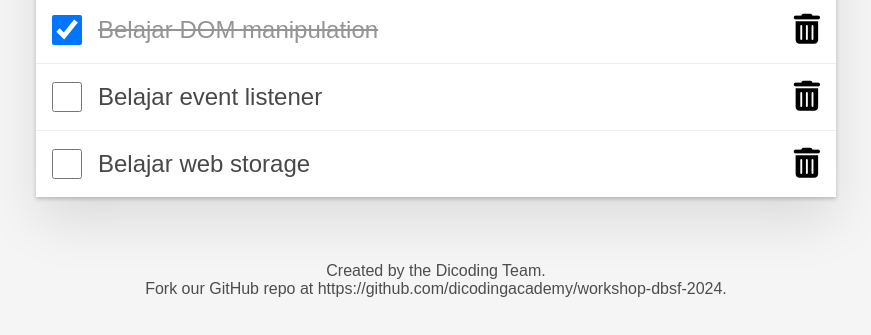
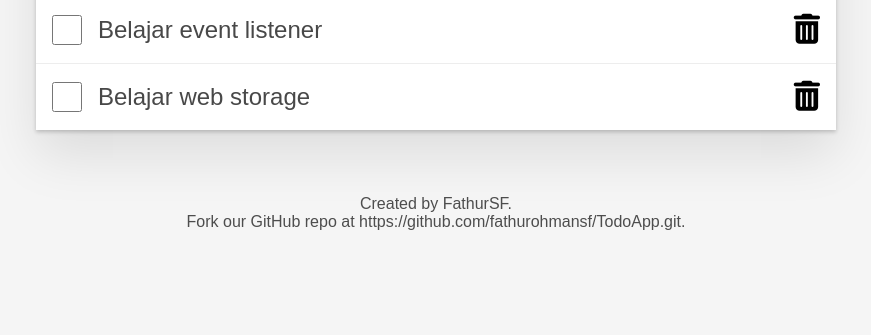
Before and after one commit to fathurohmansf/TodoApp, a plain HTML site: page index.html in a window 1280 px wide. Both pictures are taken after a click on the button 1010 px from the left and 365 px from the top of the page. Shown: the part 335-670 px from the top of the page, without its empty margins (204-1075 px from the left). Drawn offline with Linux system fonts and the light colour scheme.

Commit message:
menambahkan function delete

```diff
--- a/index.html
+++ b/index.html
@@ -53,12 +53,10 @@
 
     <footer class="info">
         <div class="info">
-            <p>Created by the Dicoding Team.</p>
+            <p>Created by FathurSF.</p>
             <p>
                 Fork our GitHub repo at
-                <a href="https://github.com/dicodingacademy/workshop-dbsf-2024">
-            https://github.com/dicodingacademy/workshop-dbsf-2024.
-          </a>
+                <a href="https://github.com/fathurohmansf/TodoApp.git">https://github.com/fathurohmansf/TodoApp.git.</a>
             </p>
         </div>
     </footer>
--- a/src/script.js
+++ b/src/script.js
@@ -160,6 +160,33 @@ let todos = [{
             });
         }
 
+        const destroyButtons = document.querySelectorAll('.destroy');
+        for (const destroyButton of destroyButtons) {
+            destroyButton.addEventListener('click', () => {
+                const todoId = destroyButton.dataset.id;
+
+                //Dapatkan TODO berdasarkan ID untuk memeriksa keberadaan nya
+                const todo = todos.find((todo) => todo.id == todoId);
+                const index = todos.indexOf(todo);
+
+                //jika tidak ditemukan, akhiri function ini.
+                if (index == -1) {
+                    return;
+                }
+
+                //Penghapusan TODO
+                const newTodos = todos.filter((todo) => {
+                    return todo.id != todoId;
+                });
+                todos = newTodos;
+
+                //Perbarui UI
+                render();
+            })
+        }
+
+
+
 
         console.log('Do after render jobs...');
         // Do some jobs after render finish...
```
